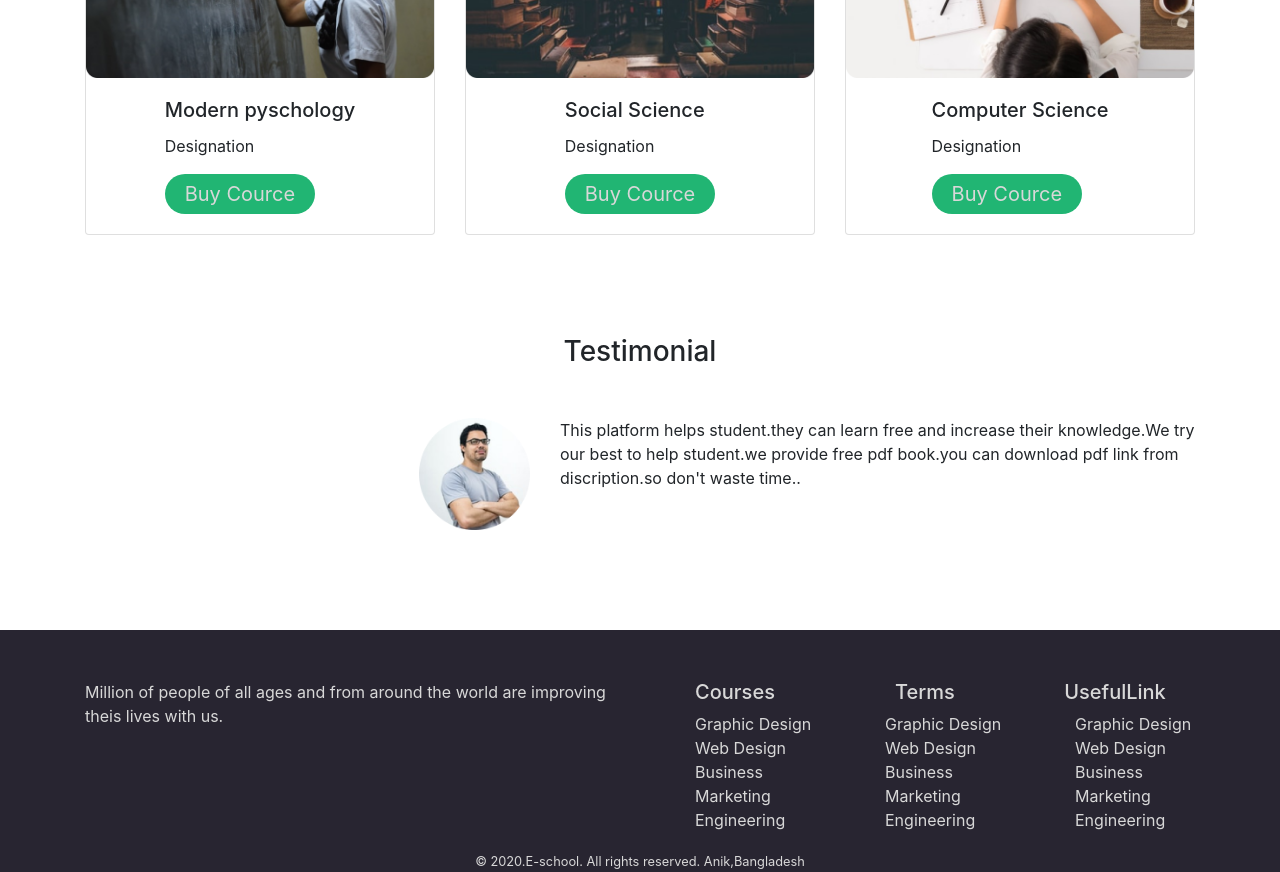
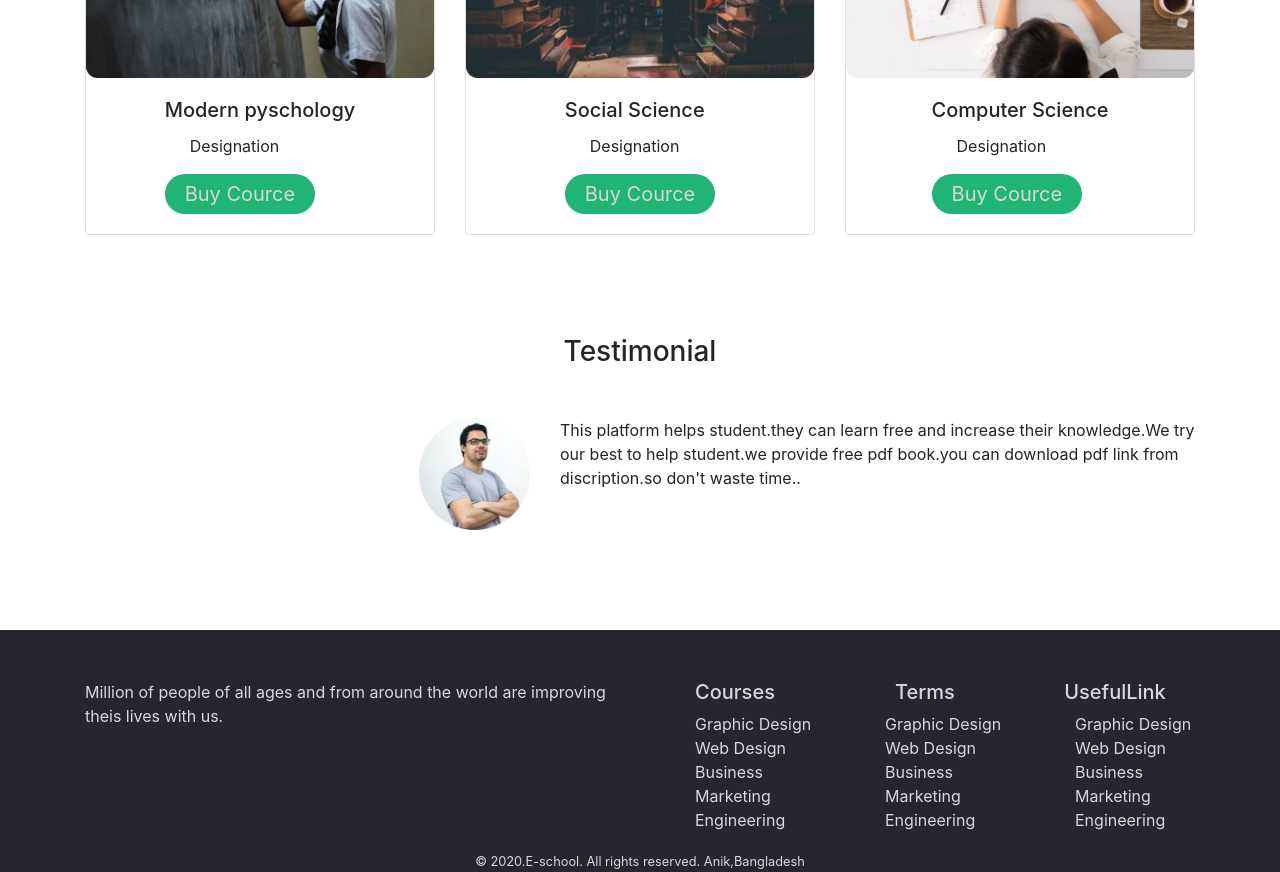
Before and after one commit to aniksahaaorno/e-school-resources-master, a plain HTML site: page index.html in a window 1280 px wide. Shown: the part 1140-2012 px from the top of the page. Drawn offline with nearby package versions, Linux system fonts and the light colour scheme.

Commit message:
improvement2

```diff
--- a/index.html
+++ b/index.html
@@ -114,7 +114,7 @@
                       <img class="card-img-top" src="images/Photos/Morder pyschology.png" alt="Card image cap">
                       <div class="card-body articlecenter">
                         <h5 class="card-title">Modern pyschology</h5>
-                        <p class="card-text">Designation</p>
+                        <p class="card-text Designation">Designation</p>
                         <button class="get-started-btn paddingreduse">Buy Cource</button>
                       </div>
                     </div>
@@ -122,7 +122,7 @@
                       <img class="card-img-top" src="images/Photos/Morder psyc.png" alt="Card image cap">
                       <div class="card-body articlecenter">
                         <h5 class="card-title">Social Science</h5>
-                        <p class="card-text">Designation</p>
+                        <p class="card-text Designation">Designation</p>
                         <button class="get-started-btn paddingreduse">Buy Cource</button>
                       </div>
                     </div>
@@ -130,7 +130,7 @@
                       <img class="card-img-top" src="images/Photos/Morder pychons.png" alt="Card image cap">
                       <div class="card-body articlecenter">
                         <h5 class="card-title">Computer Science</h5>
-                        <p class="card-text">Designation</p>
+                        <p class="card-text Designation">Designation</p>
                         <button class="get-started-btn paddingreduse">Buy Cource</button>
                       </div>
                     </div>
--- a/style.css
+++ b/style.css
@@ -50,7 +50,10 @@
     margin-top: 100px;
     background-color: #F8FFFB;
 }
+.Designation{
 
+    margin-left: 25px;
+}
 .boxshadow{
 
     box-shadow: 5px 5px 5px 5px lightgray;
```
